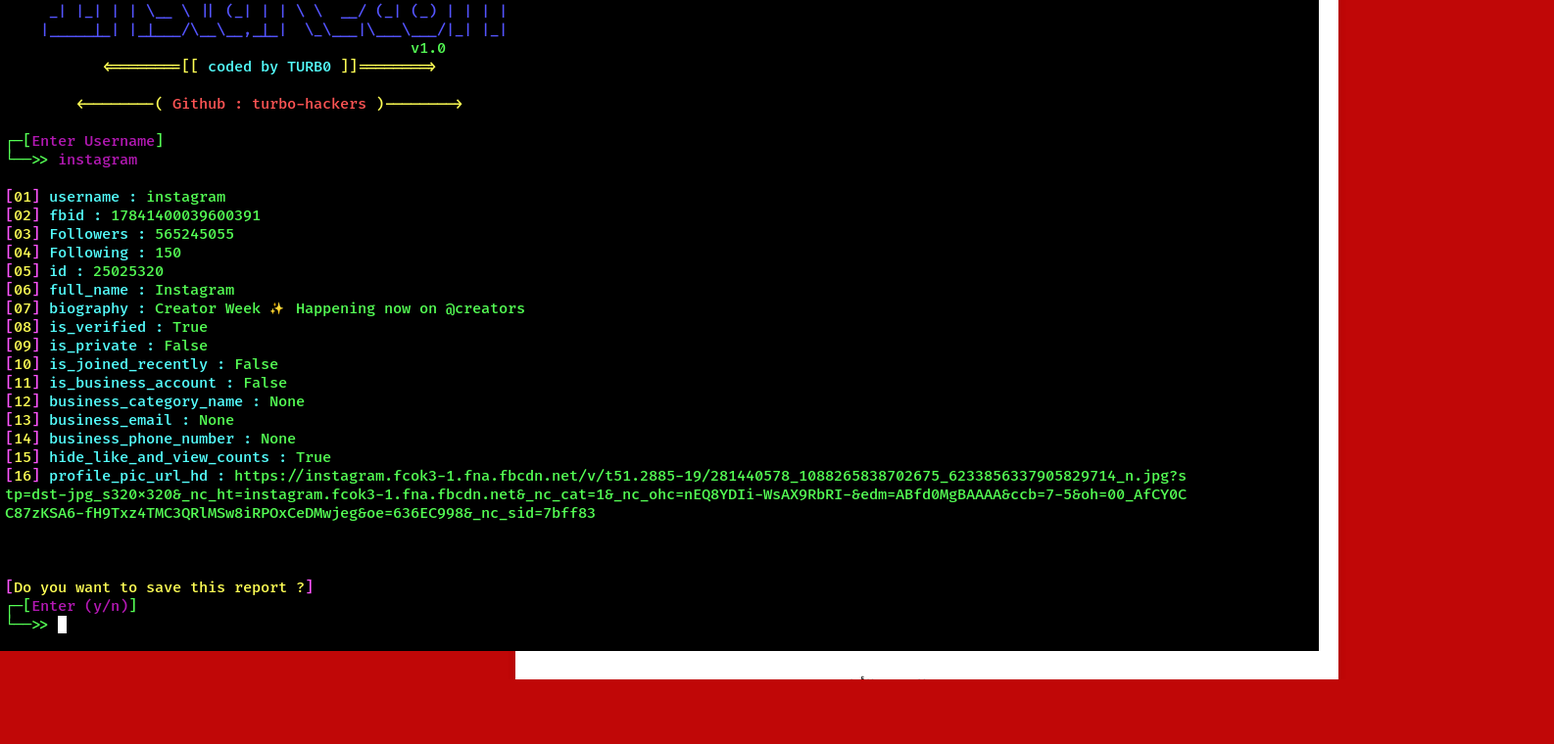
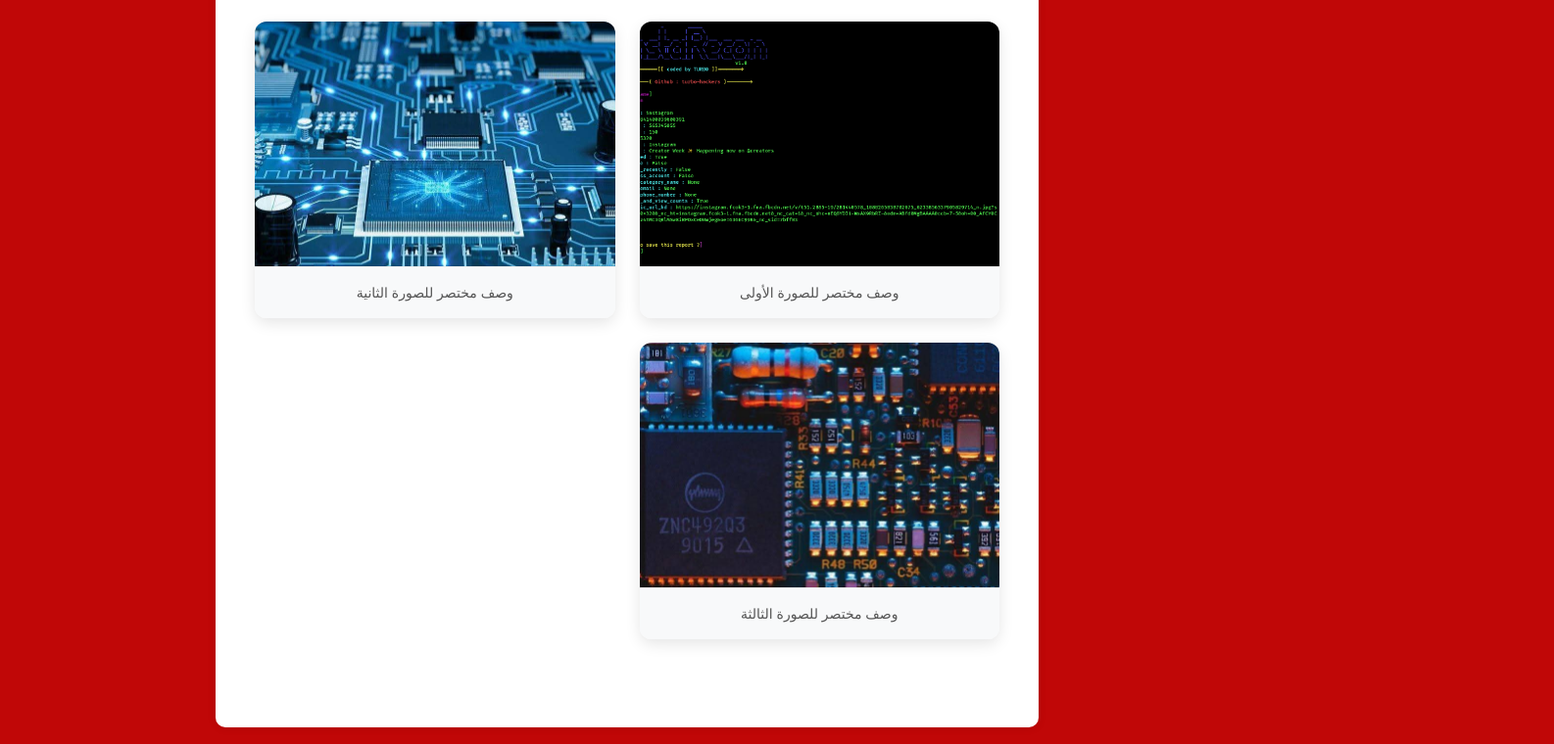
Before and after one commit to CybersecurityRahbar/CybersecurityRahbar.github.io, a plain HTML site: page gallery.html in a window 1280 px wide. Shown: the part 323-1083 px from the top of the page at 98% size, 1586 px wide, since content can reach past the window. Drawn offline with Linux system fonts and the light colour scheme.

Commit message:
Update style.css

```diff
--- a/css/style.css
+++ b/css/style.css
@@ -46,3 +46,127 @@ nav a:hover {
     color: #2c3e50;
     text-decoration: underline;
 }
+
+
+/* تنسيقات متقدمة لمعرض الصور */
+.gallery {
+    margin: 50px 0;
+    padding: 20px;
+}
+
+.gallery h2 {
+    text-align: center;
+    color: #2c3e50;
+    margin-bottom: 30px;
+    font-size: 2rem;
+}
+
+.images-grid {
+    display: grid;
+    grid-template-columns: repeat(auto-fit, minmax(300px, 1fr));
+    gap: 25px;
+    margin: 0 auto;
+    max-width: 1200px;
+}
+
+.image-item {
+    background: white;
+    border-radius: 12px;
+    overflow: hidden;
+    box-shadow: 0 5px 15px rgba(0, 0, 0, 0.1);
+    transition: all 0.3s ease;
+    position: relative;
+}
+
+.image-item:hover {
+    transform: translateY(-8px);
+    box-shadow: 0 12px 25px rgba(0, 0, 0, 0.15);
+}
+
+.image-item img {
+    width: 100%;
+    height: 250px;
+    object-fit: cover;
+    display: block;
+    transition: transform 0.3s ease;
+}
+
+.image-item:hover img {
+    transform: scale(1.05);
+}
+
+.image-item p {
+    padding: 15px;
+    text-align: center;
+    color: #555;
+    font-size: 14px;
+    margin: 0;
+    background: #f8f9fa;
+    border-top: 1px solid #eee;
+}
+
+/* تأثيرات خاصة للصور */
+.image-item::before {
+    content: '';
+    position: absolute;
+    top: 0;
+    left: 0;
+    right: 0;
+    bottom: 0;
+    background: linear-gradient(45deg, rgba(52, 152, 219, 0.1), rgba(142, 68, 173, 0.1));
+    opacity: 0;
+    transition: opacity 0.3s ease;
+    z-index: 1;
+}
+
+.image-item:hover::before {
+    opacity: 1;
+}
+
+/* تنسيقات للهواتف */
+@media (max-width: 768px) {
+    .images-grid {
+        grid-template-columns: repeat(auto-fit, minmax(250px, 1fr));
+        gap: 15px;
+        padding: 0 10px;
+    }
+
+    .image-item img {
+        height: 200px;
+    }
+
+    .gallery {
+        margin: 30px 0;
+        padding: 10px;
+    }
+}
+
+@media (max-width: 480px) {
+    .images-grid {
+        grid-template-columns: 1fr;
+    }
+
+    .image-item {
+        margin: 0 10px;
+    }
+}
+/* لتغيير الألوان الرئيسية */
+.image-item {
+    background: #你的颜色;
+}
+
+.image-item p {
+    background: #你的颜色;
+    color: #你的颜色;
+}
+
+/* تأثير الاهتزاز الخفيف */
+.image-item:hover {
+    animation: shake 0.5s ease;
+}
+
+@keyframes shake {
+    0%, 100% { transform: translateX(0); }
+    25% { transform: translateX(-5px); }
+    75% { transform: translateX(5px); }
+}
```
